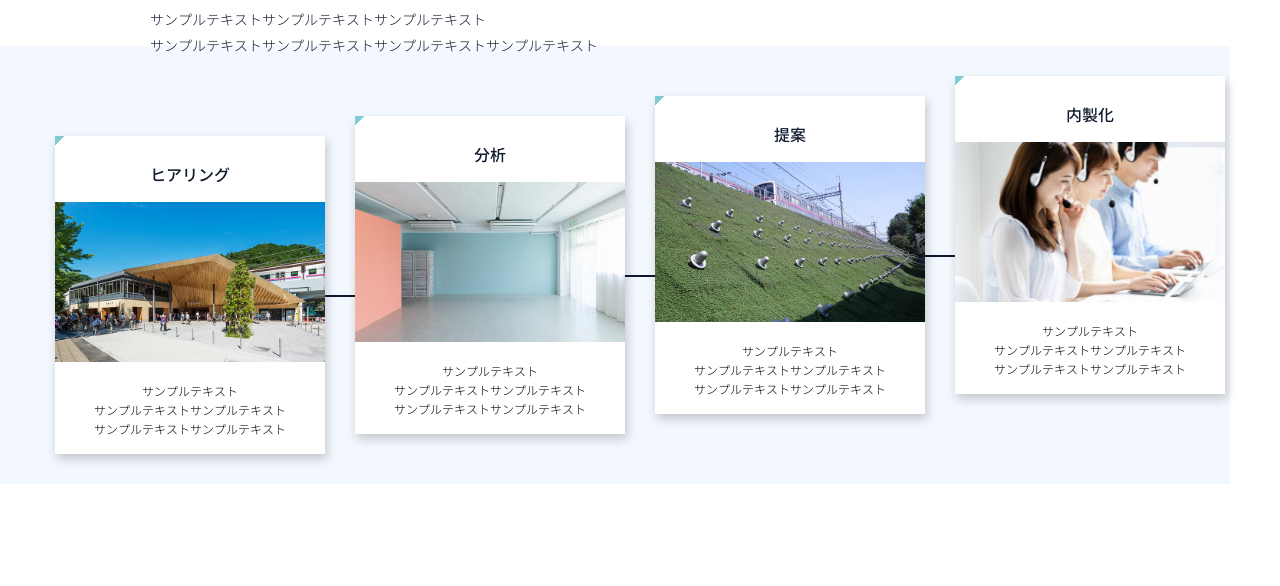
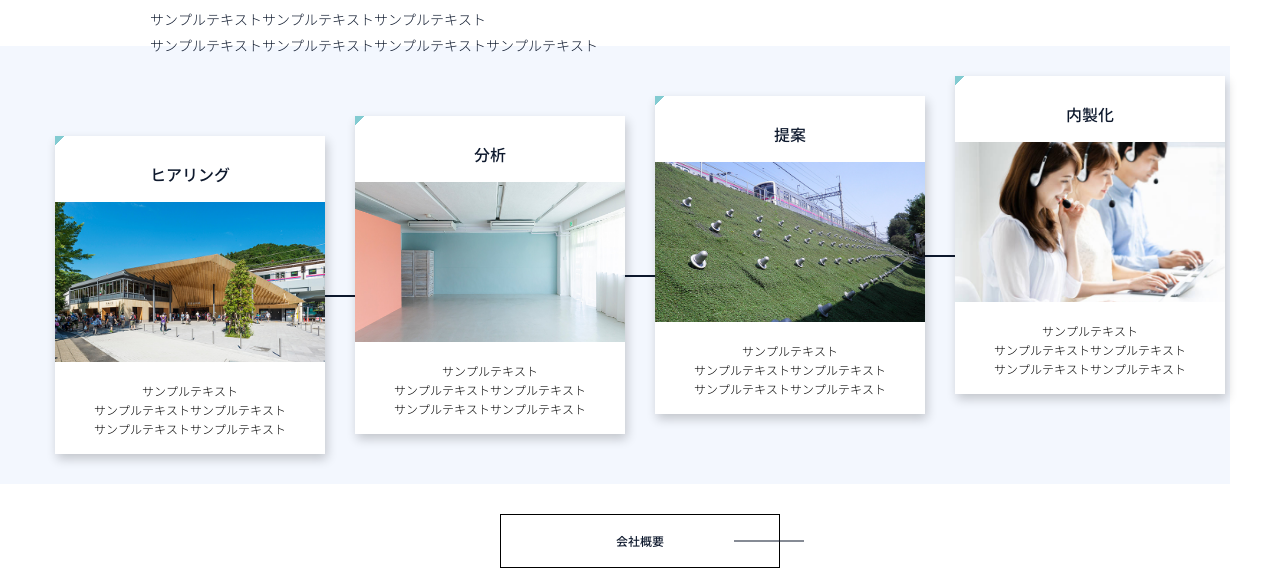
Before and after one commit to kazuki8910/template-a, a plain HTML site: page index.html in a window 1280 px wide. Shown: the part 1282-1868 px from the top of the page. Drawn offline with nearby package versions, Linux system fonts and the light colour scheme; a web font is replaced by a local one.

Commit message:
ボタン作成中

```diff
--- a/assets/css/style.scss
+++ b/assets/css/style.scss
@@ -90,6 +90,38 @@ $bl:#F3F7FE;
             font-size: 11px;
             line-height: 20px;
         }
+    }
+}
+
+// ボタン
+.btn{
+    margin: 30px auto;
+    display: block;
+    width: 280px;
+    border: 1px solid #000;
+    text-align: center;
+    padding: 20px 0;
+    font-family: ja-b;
+    color: $nv;
+    font-size: 12px;
+    position: relative;
+    transition: 0.2s;
+    background: linear-gradient(to right, $nv 0%, $nv 0%,  0%);
+
+    &::after{
+        content: "";
+        position: absolute;
+        top : 50%;
+        right: 10px;
+        width: 70px;
+        height: 1px;
+        background: $nv;
+        transform: translateX(50%) translateY(-50%);
+        transition: 0.2s;
+    }
+
+    &:hover{
+        background: linear-gradient(to right, $nv 0%);
     }
 }
 
--- a/index.html
+++ b/index.html
@@ -133,6 +133,7 @@
             </div>
         </div>
     </div>
+    <a href="" class="btn">会社概要</a>
 
 
 
```
Also changed, not shown: assets/css/style.css, 1 other file.
